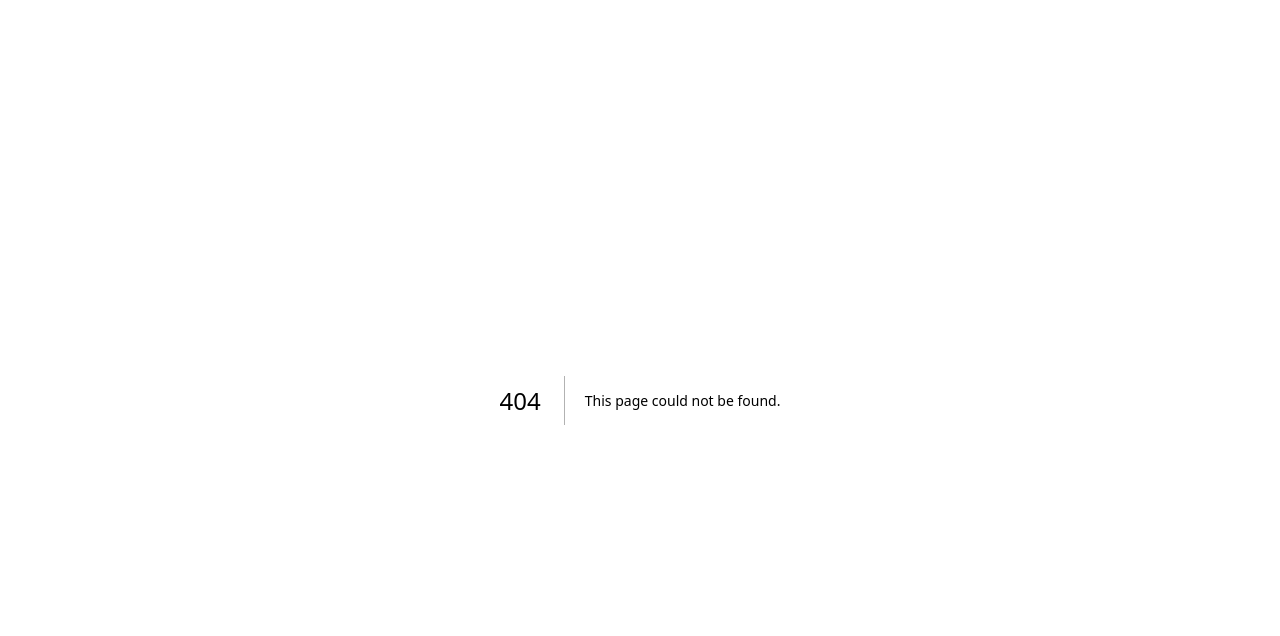
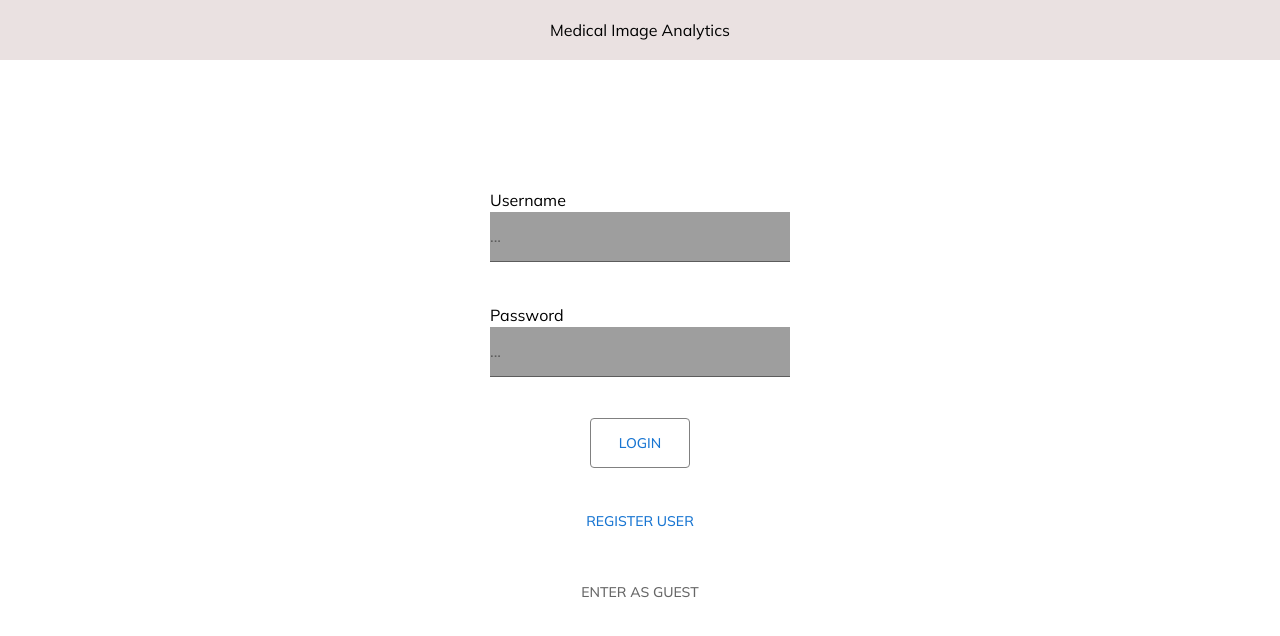
Before and after one commit to fahad-git/cardiacsegnet-frontend, a Next.js app in the folder frontend/: page /login in a window 1280 px wide. Before the commit this address had no page. Shown: the top 636 px of the page. Built offline with nearby package versions, Linux system fonts and the light colour scheme.

Commit message:
MIA-20: Added login page and navbar component

```diff
--- /dev/null
+++ b/frontend/src/app/login/page.tsx
@@ -0,0 +1,63 @@
+"use client";
+
+import React from "react";
+import { Box, Input } from "@mui/material";
+import Button from "@mui/material/Button";
+import Navbar from "@/components/Navbar";
+
+function page() {
+  return (
+    <div style={{ width: "100%", height: "100%" }}>
+      <Navbar />
+      <Box
+        sx={{
+          display: "flex",
+          alignItems: "center",
+          flexDirection: "column",
+          padding: "10%",
+        }}
+      >
+        <div>
+          <p> Username </p>
+          <Input
+            placeholder="..."
+            sx={{ bgcolor: "text.disabled", height: 50, width: 300 }}
+          />
+        </div>
+        <div style={{ padding: "4%" }}>
+          <p> Password </p>
+          <Input
+            placeholder="..."
+            sx={{ bgcolor: "text.disabled", height: 50, width: 300 }}
+          />
+        </div>
+        <Button
+          onClick={() => {
+            alert("You clicked me!");
+          }}
+          sx={{ height: 50, width: 100, border: "1px solid grey" }}
+        >
+          Login
+        </Button>
+        <Button
+          onClick={() => {
+            alert("You clicked me!");
+          }}
+          sx={{ padding: "4%" }}
+        >
+          Register user
+        </Button>
+        <Button
+          onClick={() => {
+            alert("You clicked me!");
+          }}
+          sx={{ color: "text.secondary" }}
+        >
+          Enter as guest
+        </Button>
+      </Box>
+    </div>
+  );
+}
+
+export default page;
--- /dev/null
+++ b/frontend/src/components/Navbar.tsx
@@ -0,0 +1,21 @@
+import { Box } from "@mui/material";
+import React from "react";
+
+export function navbar() {
+  return (
+    <Box
+      sx={{
+        width: "100%",
+        height: 60,
+        bgcolor: "#EAE1E1",
+        display: "flex",
+        justifyContent: 'center',
+        alignItems: 'center'
+      }}
+    >
+    <p> Medical Image Analytics </p>
+    </Box>
+  );
+}
+
+export default navbar;
```
